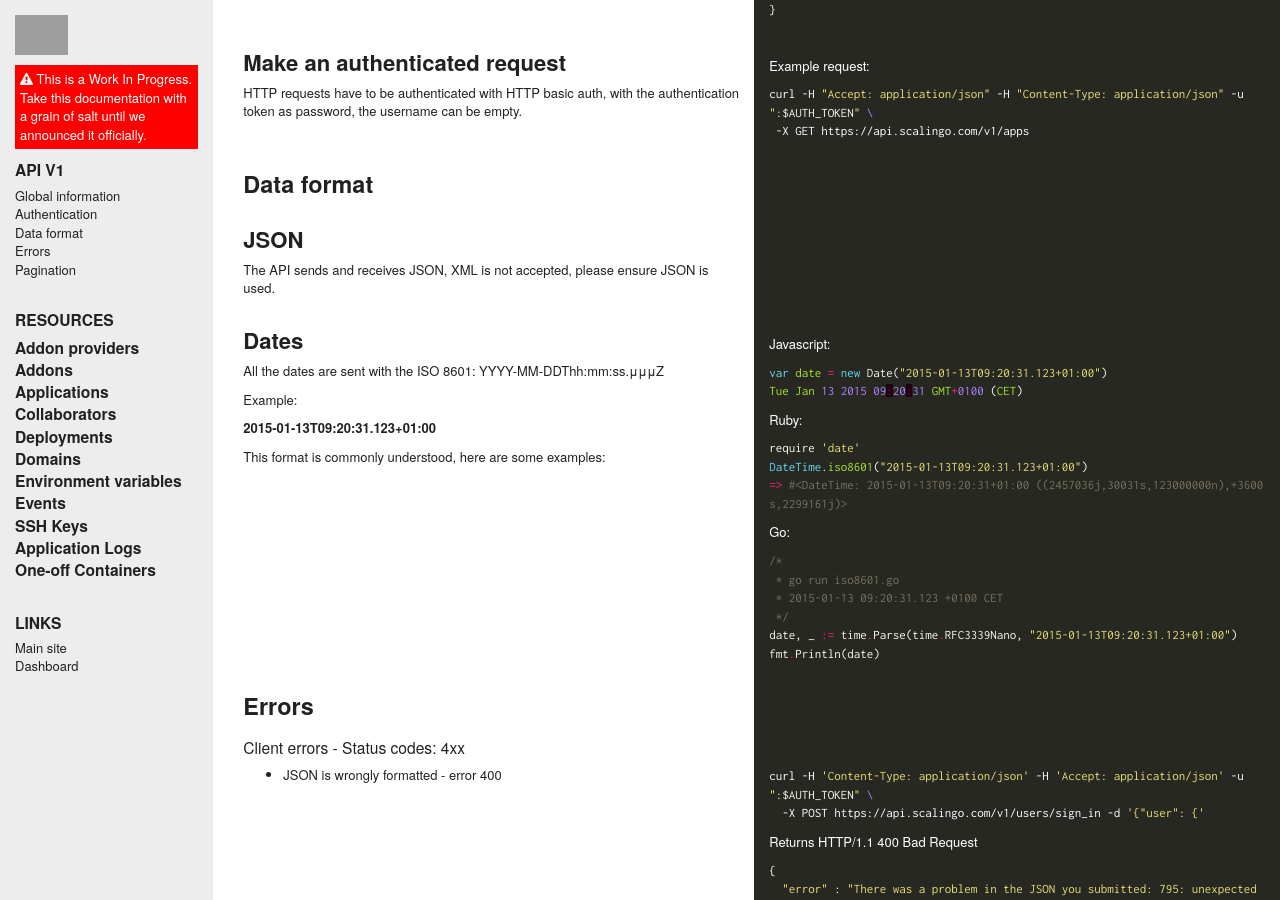
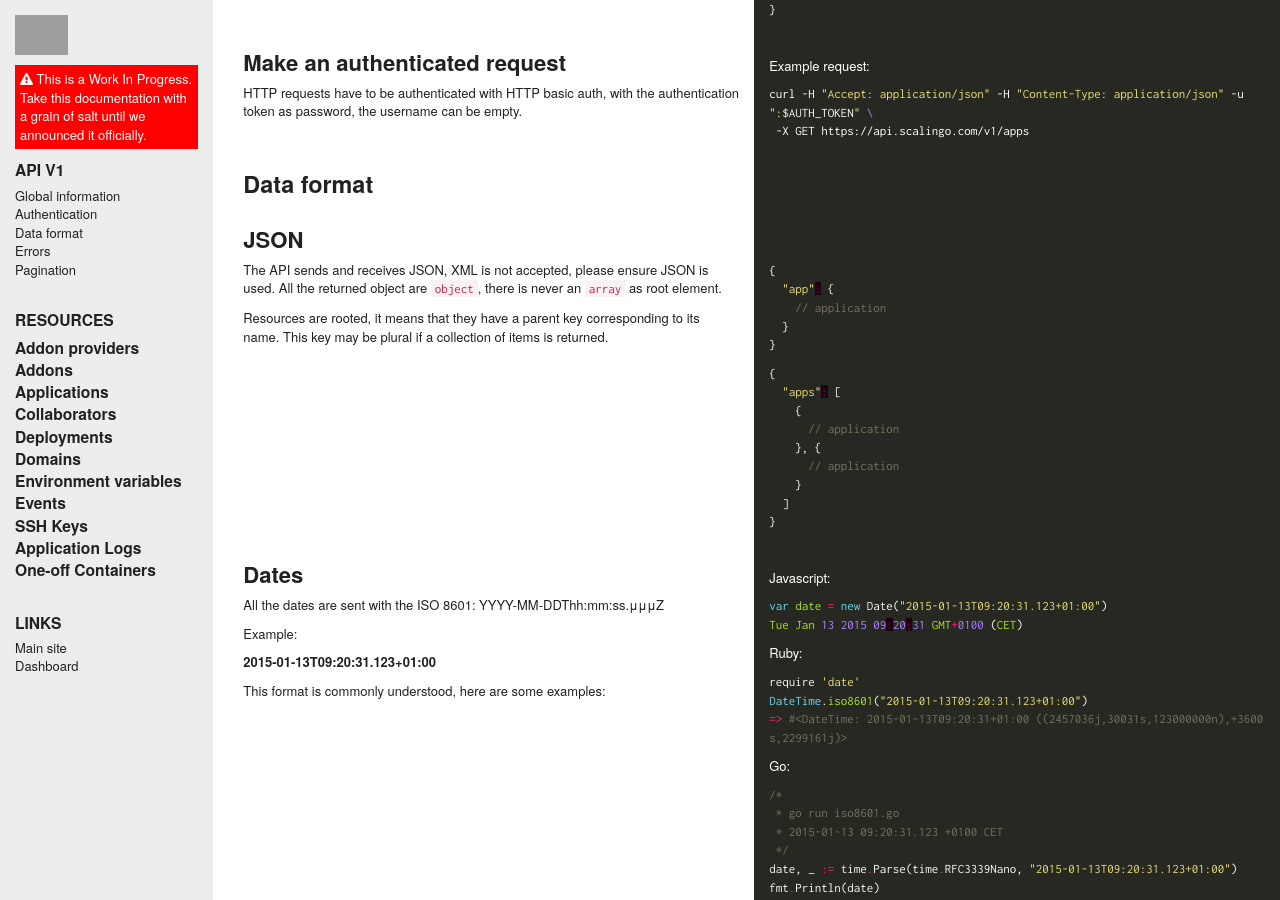
Before and after one commit to xcarpentier/developers.scalingo.com, a Jekyll site: the page built from index.html, in a window 1280 px wide and 900 px high, scrolled down 1455 px. Built offline with Jekyll 4.4.1, drawn with Linux system fonts in a browser that asks for light colours; nearby versions of some CDN libraries; grey boxes are pictures that could not be loaded.

Commit message:
Details about JSON format

```diff
--- a/index.html
+++ b/index.html
@@ -147,9 +147,34 @@ authentication token as password, the username can be empty.</p>
 <h2 id="json">JSON</h2>
 
 </div><div class='hidden-xs col-xs-12 col-sm-6 sidebar-code'></div></div><div class='row'><div class='col-xs-12 col-sm-6 sidebar-text'>
-<p>The API sends and receives JSON, XML is not accepted, please ensure JSON is used.</p>
+<p>The API sends and receives JSON, XML is not accepted, please ensure JSON is used. All the
+returned object are <code class="highlighter-rouge">object</code>, there is never an <code class="highlighter-rouge">array</code> as root element.</p>
 
-</div><div class='hidden-xs col-xs-12 col-sm-6 sidebar-code'></div></div><div class='row'><div class='col-xs-12 col-sm-6 sidebar-text'>
+<p>Resources are rooted, it means that they have a parent key corresponding to its name. This
+key may be plural if a collection of items is returned.</p>
+
+</div><div class='col-xs-12 col-sm-6 sidebar-code'>
+<div class="highlighter-rouge"><pre class="highlight"><code><span class="p">{</span>
+  <span class="s2">"app"</span><span class="err">:</span> <span class="p">{</span>
+    <span class="c1">// application</span>
+  <span class="p">}</span>
+<span class="p">}</span>
+</code></pre>
+</div>
+
+<div class="highlighter-rouge"><pre class="highlight"><code><span class="p">{</span>
+  <span class="s2">"apps"</span><span class="err">:</span> <span class="p">[</span>
+    <span class="p">{</span>
+      <span class="c1">// application</span>
+    <span class="p">},</span> <span class="p">{</span>
+      <span class="c1">// application</span>
+    <span class="p">}</span>
+  <span class="p">]</span>
+<span class="p">}</span>
+</code></pre>
+</div>
+
+</div></div><div class='row'><div class='col-xs-12 col-sm-6 sidebar-text'>
 <h2 id="dates">Dates</h2>
 
 <p>All the dates are sent with the ISO 8601: YYYY-MM-DDThh:mm:ss.μμμZ</p>
```
Also changed, not shown: markdown/index.md (+27 -1 lines).
